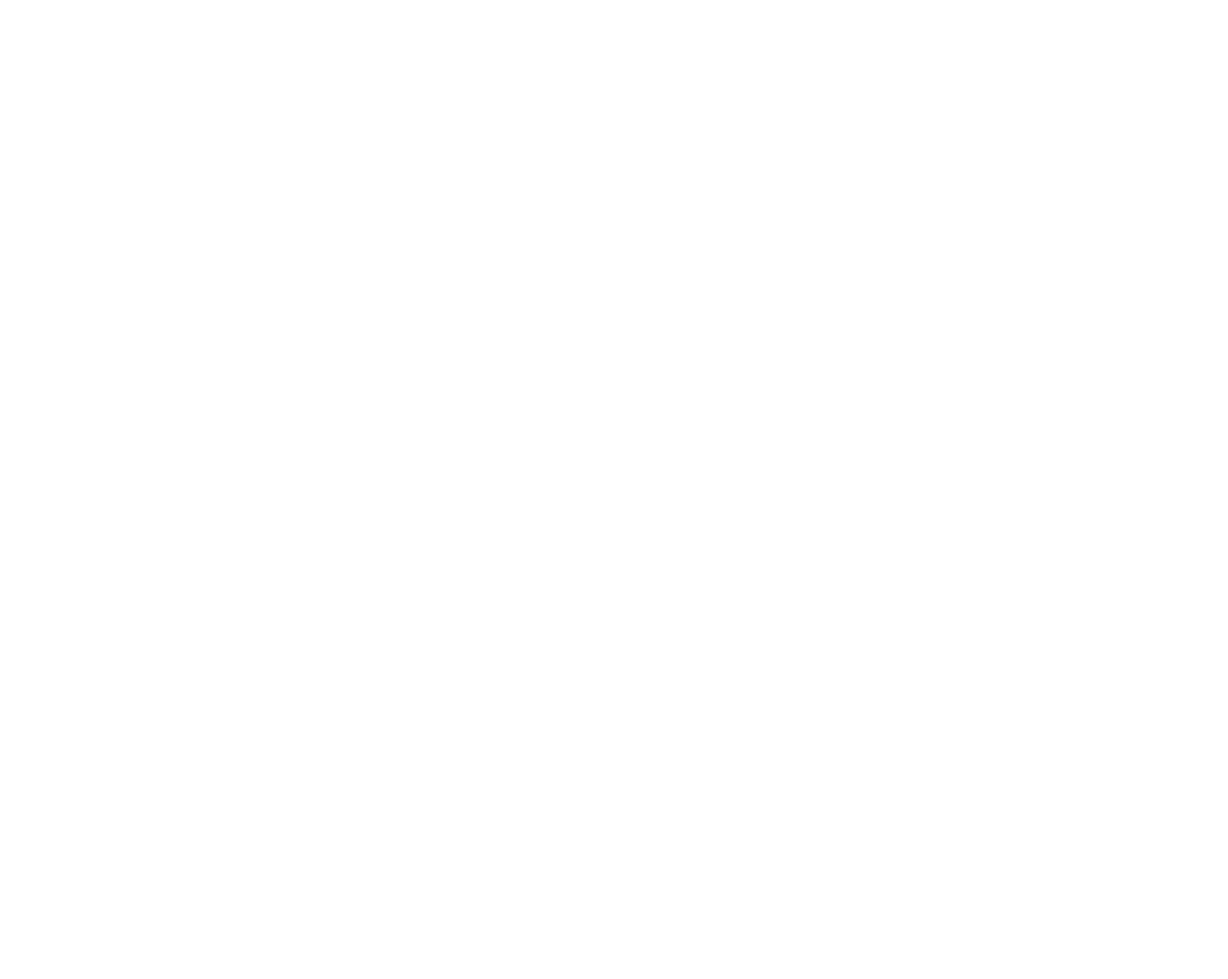
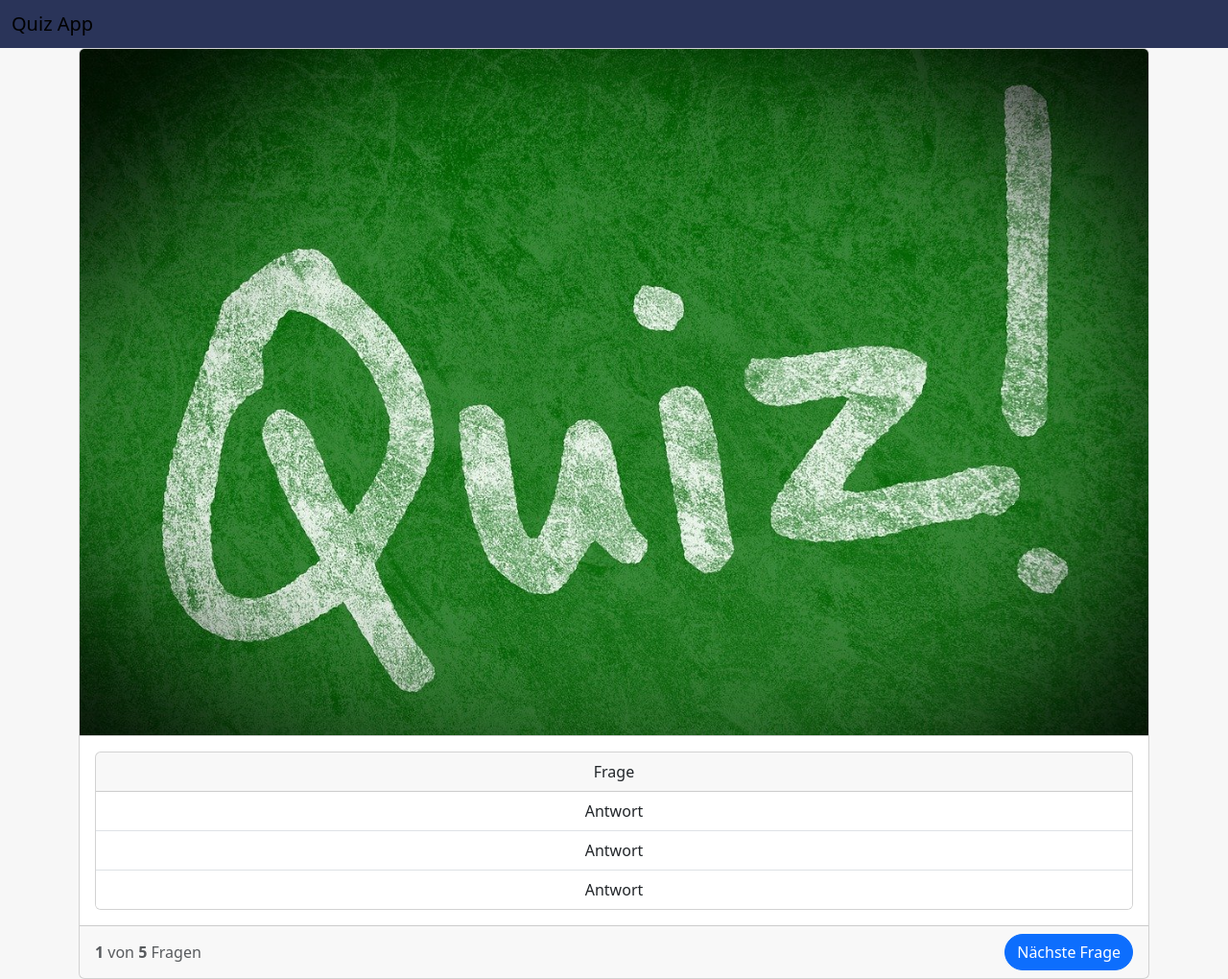
Before and after one commit to EnesG-Dev/QuizApp, a plain HTML site: page index.html in a window 1280 px wide. Shown: the whole page at 96% size. Before the commit the page ends 800 px from the top, so only its background shows below. Drawn offline with nearby package versions, Linux system fonts and the light colour scheme.

Commit message:
html hardcode

```diff
--- a/index.html
+++ b/index.html
@@ -1,14 +1,58 @@
 <!DOCTYPE html>
 <html lang="de">
-<head>
-    <meta charset="UTF-8">
-    <meta name="viewport" content="width=device-width, initial-scale=1.0">
-    <title>Quiz App</title>
+  <head>
+    <meta charset="UTF-8" />
+    <meta name="viewport" content="width=device-width, initial-scale=1.0" />
+    <title>QuizApp</title>
 
-    <link rel="stylesheet" href="style.css">
+    <!-- Bootstrap -->
+    <link
+      href="https://cdn.jsdelivr.net/npm/bootstrap@5.3.3/dist/css/bootstrap.min.css"
+      rel="stylesheet"
+      integrity="sha384-QWTKZyjpPEjISv5WaRU9OFeRpok6YctnYmDr5pNlyT2bRjXh0JMhjY6hW+ALEwIH"
+      crossorigin="anonymous"
+    />
+    <script
+      src="https://cdn.jsdelivr.net/npm/bootstrap@5.3.3/dist/js/bootstrap.bundle.min.js"
+      integrity="sha384-YvpcrYf0tY3lHB60NNkmXc5s9fDVZLESaAA55NDzOxhy9GkcIdslK1eN7N6jIeHz"
+      crossorigin="anonymous"
+    ></script>
+
+    <link rel="stylesheet" href="style.css" />
     <script src="script.js"></script>
-</head>
-<body>
+  </head>
+  <body>
+    <nav class="navbar bg-body-tertiary">
+      <div class="container-fluid">
+        <span class="navbar-brand mb-0 h1">Quiz App</span>
+      </div>
+    </nav>
 
-</body>
+    <div class="container">
+        <div class="card text-center">
+            <div class="card-header p-0">
+              <img class="card-img-top" src="./img/quiz.jpg">
+            </div>
+            <div class="card-body">
+
+                <div class="card">
+                    <div class="card-header">Frage</div>
+                    <ul class="list-group list-group-flush">
+                      <li class="list-group-item">Antwort</li>
+                      <li class="list-group-item">Antwort</li>
+                      <li class="list-group-item">Antwort</li>
+                    </ul>
+                  </div>
+            </div>
+            <div class="card-footer text-body-secondary card-bottom">
+              <span>
+                <b>1</b> von <b>5</b> Fragen
+              </span>
+              <a href="#" class="btn btn-primary rounded-pill">Nächste Frage</a>
+            </div>
+          </div>
+
+
+    </div>
+  </body>
 </html>
--- a/style.css
+++ b/style.css
@@ -0,0 +1,21 @@
+body {
+    background-color: #F7F7F7 !important;
+}
+
+.container {
+    background-color: #F7F7F7 !important;
+    min-height: 100vh;
+    display: flex;
+    justify-content: center;
+    align-items: center;
+}
+
+.bg-body-tertiary {
+    background-color: #2A3459 !important;
+}
+
+.card-bottom {
+    justify-content: space-between;
+    display: flex;
+    align-items: center;
+}
```
Also changed, not shown: img/quiz.jpg (added), 1 other file.
